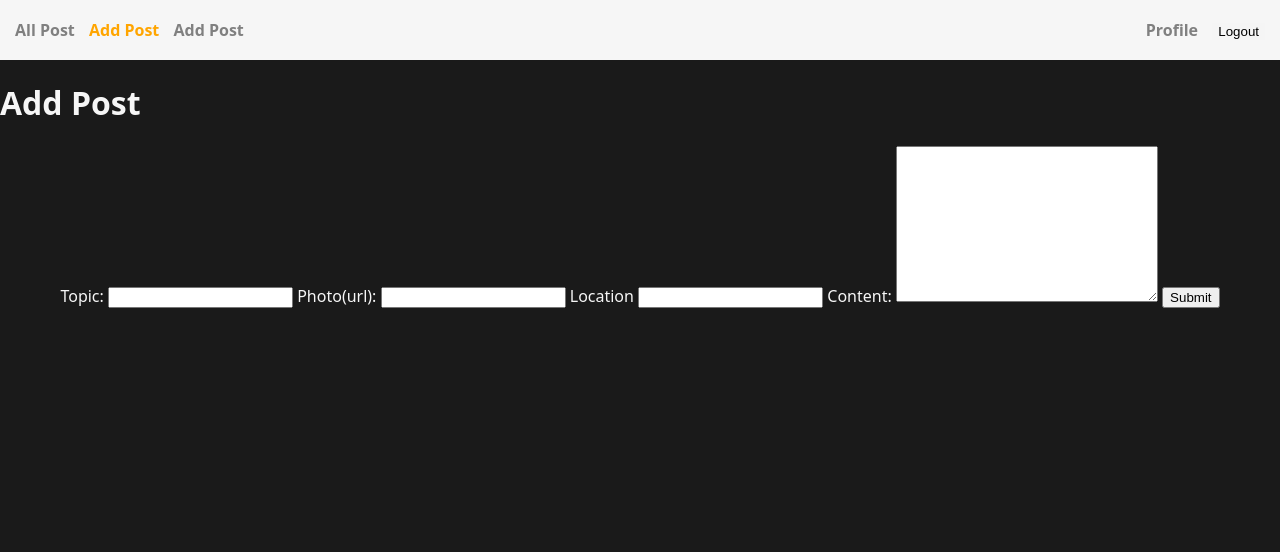
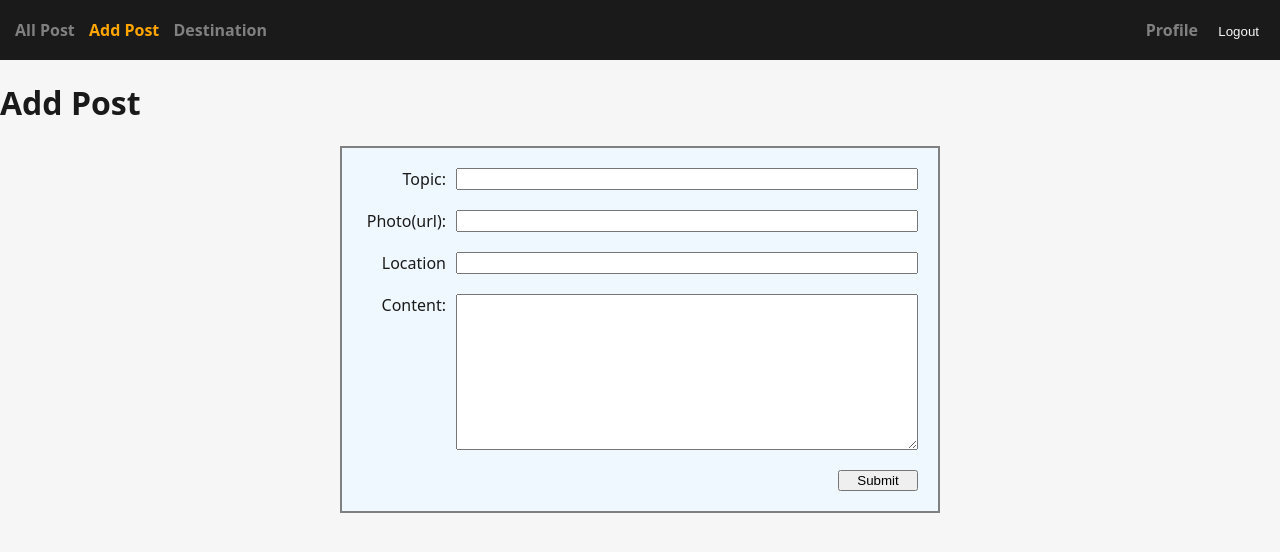
Before and after one commit to kyj666pao/Next-Tour, a Node server app: page /posts/new in a window 1280 px wide. Shown: the top 552 px of the page. Run offline with Node 20, Linux system fonts and the light colour scheme; the visitor is signed in with stand-in values (Sample User, id 1); some libraries are stand-ins or nearby versions.

Commit message:
style the all post page and add post page

```diff
--- /dev/null
+++ b/public/stylesheets/main.css
@@ -0,0 +1,51 @@
+.all-post {
+    width: 80%;
+    display: flex;
+    justify-content: space-around;
+    flex-wrap: wrap;
+}
+
+.post {
+    width: 360px;
+    /* max-width: 360px; */
+    height: 450px;
+    margin: 10px;
+    background-color: aliceblue;
+    display: flex;
+    flex-direction: column;
+    border: 2px solid grey;
+    padding: 0 4px;
+}
+
+.form {
+    width: 600px;
+    background-color: aliceblue;
+    border: 2px solid grey;
+    padding: 10px;
+    display: flex;
+    flex-direction: column;
+    align-items: flex-end;
+}
+
+.form button {
+    width: 80px;
+    margin: 10px 10px;
+}
+
+.QA {
+    display: flex;
+    justify-content: space-between;
+    margin: 10px 10px;
+}
+
+.QA input,
+.QA textarea {
+    width: 462px;
+    margin-left: 10px;
+}
+
+.post-content,
+.content-img {
+    width: 80%;
+    max-width: 720px;
+}
--- a/public/stylesheets/style.css
+++ b/public/stylesheets/style.css
@@ -12,8 +12,8 @@ html {
 }
 
 body {
-  background-color: #1a1a1a;
-  color: #f6f6f6;
+  background-color: #f6f6f6;
+  color: #1a1a1a;
   /* Use a system font, if none are available use any found sans-sarif font */
   font-family: system-ui, 'Segoe UI', Roboto, Oxygen-Sans, Ubuntu, Cantarell,
     'Helvetica Neue', sans-serif;
@@ -21,8 +21,8 @@ body {
 }
 
 nav {
-  background-color: #f6f6f6;
-  color: #1a1a1a;
+  background-color: #1a1a1a;
+  color: #f6f6f6;
   display: flex;
   align-items: center;
   padding: 10px;
@@ -62,5 +62,6 @@ a {
 
 .nav-r a button {
   border: none;
-  background-color: whitesmoke;
+  background-color: #1a1a1a;
+  color: whitesmoke
 }
--- a/views/partials/html-head.ejs
+++ b/views/partials/html-head.ejs
@@ -4,4 +4,5 @@
     <meta charset="UTF-8" />
     <meta name="viewport" content="width=device-width, initial-scale=1.0" />
     <link rel="stylesheet" href="/stylesheets/style.css" />
+    <link rel="stylesheet" href="/stylesheets/main.css">
     <title><%= title %></title>
--- a/views/partials/nav.ejs
+++ b/views/partials/nav.ejs
@@ -7,7 +7,7 @@
     <div class="nav-l">
       <a href="/posts" class="<%= title=="All Post" ? "active" : "" %>">All Post</a>
       <a href="/posts/new" class="<%= title=="Add Post" ? "active" : "" %>">Add Post</a>
-      <a href="/destinations" class="<%= title=="Destination" ? "active" : "" %>">Add Post</a>
+      <a href="/destinations" class="<%= title=="Destination" ? "active" : "" %>">Destination</a>
     </div>
     <div class="nav-r">
       <% if (user) { %>
--- a/views/posts/new.ejs
+++ b/views/posts/new.ejs
@@ -2,18 +2,24 @@
 <%- include('../partials/nav') %>
 <h1><%= title %></h1>
 <main>
-    <div class="form">
-        <form action="/posts" method="POST">
+    <div >
+        <form action="/posts" method="POST" class="form">
+            <div class="QA">
                 <label for="topic">Topic:</label>
                 <input type="text" name="topic" id="topic" required>
+            </div>
+            <div class="QA">
                 <label for="photo">Photo(url):</label>
                 <input type="text" name="photo" id="photo">
-            <!-- <label for="date">Date</label>
-            <input type="date" name="date" id="date"> -->
+            </div>
+            <div class="QA">
                 <label for="location">Location</label>
                 <input type="text" name="location" id="location">
+            </div>
+            <div class="QA">
                 <label for="content">Content:</label>
-            <textarea name="content" id="content" cols="30" rows="10"></textarea>
+            <textarea name="content" id="content" rows="10"></textarea>
+            </div>
             <button type="submit">Submit</button>
         </form>
     </div>
```
Also changed, not shown: views/posts/index.ejs (+5 -4 lines), views/posts/show.ejs (+24 -17 lines). Lines whose indentation alone changed are shown as unchanged.
